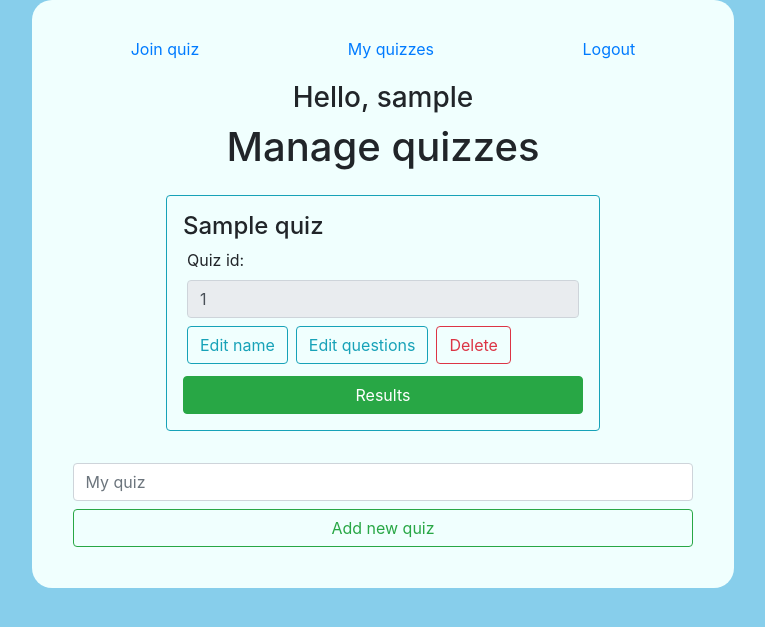
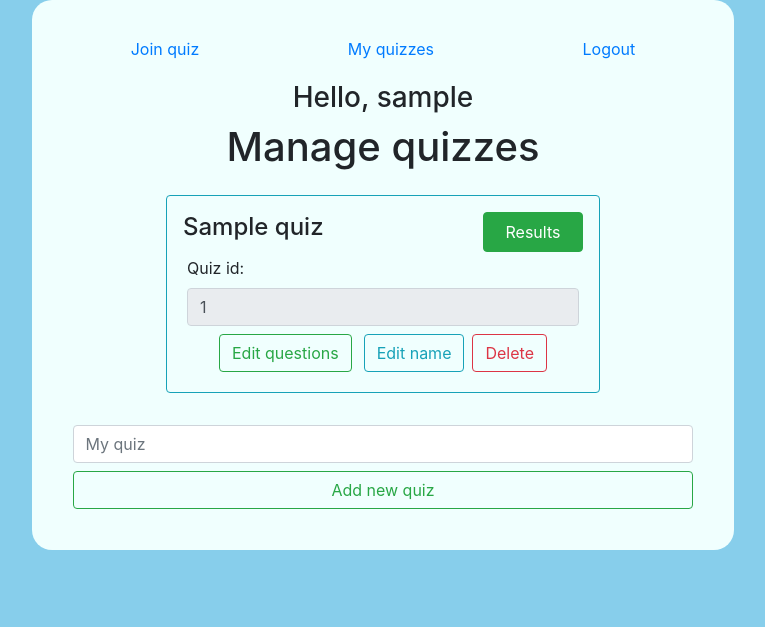
Before and after one commit to Vla4is/quiz_platform, a Flask app: page /manage in a window 1280 px wide. Shown: the top 627 px of the page, without its empty margins (257-1022 px from the left). Run offline with Flask 3, Linux system fonts and the light colour scheme; a user stored in the database is signed in; tables that the repository leaves empty hold one stand-in row (values such as "Sample post").

Commit message:
UX and UI improvements

```diff
--- a/website/quiz.py
+++ b/website/quiz.py
@@ -4,6 +4,7 @@ from . import db
 from .helpers import DisplayMessages
 from .models import Quiz, Question, Answer
 import json
+
 
 quiz = Blueprint ('quiz', __name__)
 
@@ -24,7 +25,7 @@ def manage ():
             newQuiz = Quiz (title = data, user_id = current_user.id)
             db.session.add (newQuiz)
             db.session.commit ()
-            forScripts = dm.green ("Quiz added successfully")
+            return redirect(url_for('quiz.edit_questions', quizid=newQuiz.id))
 
         elif (request.form.get ("edit_quizname")):
             quiz_id = request.form.get ("quiz_id")
@@ -83,8 +84,8 @@ def edit_questions ():
                 new_question = Question (quiz_id = quiz_id, content = question, user_id = current_user.id)
                 db.session.add (new_question)
                 db.session.commit ()
-                session ['for_scripts'] = dm.green ("Question added successfully")
-                return redirect(url_for('quiz.edit_questions', quizid=quiz_id))
+                return redirect(url_for('quiz.edit_answers', questionid=new_question.id))
+
             else:
                 forScripts = dm.red ("Wrong input")
             ###END OF ADD NEW QUIZ
--- a/website/static/script.js
+++ b/website/static/script.js
@@ -75,6 +75,7 @@ function editNameClick (id) {
     document.getElementsByClassName("edit_name") [id].style.display = "inline-block";
     document.getElementsByClassName ("submit_name") [id].style.display = "inline-block";
     document.getElementsByClassName ("editname_button") [id].style.display = "none";
+    document.getElementById ("quizaddform").style.display = "none"
 }
 
 function editQuestionClick (id) {
@@ -82,6 +83,8 @@ function editQuestionClick (id) {
     document.getElementsByClassName("edit_content") [id].style.display = "inline-block";
     document.getElementsByClassName ("submit_content") [id].style.display = "inline-block";
     document.getElementsByClassName ("edit_question_button") [id].style.display = "none";
+    document.getElementById ("addquestionform").style.display = 'none'
+
 }
 
 function deleteQuiz (quiz_id) {
--- a/website/static/style.css
+++ b/website/static/style.css
@@ -75,7 +75,10 @@ body {
 
     display: flex;
     flex-direction: row;
-    width: 400px;
+
+    justify-content: center;
+    min-width: 400px; /* Set the minimum width to 400px */
+    width: auto;
     /* height: 50px; */
 }
 
@@ -97,3 +100,19 @@ body {
     flex-direction: column;
     align-items: center;
 }
+
+.row-with-results {
+    display: flex;
+    flex-direction: row;
+    justify-content: space-between;
+    align-items: center;
+}
+.resultsButton {
+    height: 40px;
+    width:100px;
+}
+
+.quiztitles {
+    width:auto;
+    max-width: 950px;
+}
--- a/website/templates/manage.html
+++ b/website/templates/manage.html
@@ -10,23 +10,28 @@
 
 {% for quiz in user.quizzes %}
     <form class="border border-info m-3 p-3 rounded quiz" method="POST" >
-        <h4>{{quiz.title}}</h4>
+        <div class="row-with-results">
+        <h4 class="quiztitles">{{quiz.title}}</h4>
+        <button type="button" class="btn btn-success btn-block resultsButton ml-4" onclick="goToQuizResults ({{quiz.id}})">Results</button>
+
+        </div>
+
         <input type="text" class="form-control w-100 edit_name" name="edit_quizname" value="{{quiz.title}}" id ="edit_name">
         <div class = "m-1"><label for="quiz_id">Quiz id:</label><input type="text" class ="form-control" name="quiz_id" value="{{quiz.id}}" readonly></div>
+        <button class="btn btn-outline-success m-1 submit_name btn-block" id ="submit_name" onclick="">Submit</button>
         <div class="buttonset">
-        <button class="btn btn-outline-success m-1 submit_name" id ="submit_name" onclick="">Submit</button>
+        <button class="btn btn-outline-success m-1 editquestions-button mr-2" onclick = "editQuestions({{quiz.id}})">Edit questions</button>
+
         <button class="btn btn-outline-info m-1 editname_button" onclick ="editNameClick ({{loop.index}})" id="editname_button">Edit name</button>
-        <button class="btn btn-outline-info m-1 editquestions-button" onclick = "editQuestions({{quiz.id}})">Edit questions</button>
-        <button class="btn btn-outline-danger m-1 delete_button" onclick ="deleteQuiz ({{quiz.id}})">Delete</button>
+        <button class="btn btn-outline-danger m-1 delete_button " onclick ="deleteQuiz ({{quiz.id}})">Delete</button>
         </div>
-        <button type="button" class="btn btn-success mt-2 btn-block resultsButton" onclick="goToQuizResults ({{quiz.id}})">Results</button>
 
     </form>
     <script>defaultManageSettings ({{loop.index}})</script>
     {%endfor%}
 
 
-<form action="" class ="w-100 p-3" method="post">
+<form action="" class ="w-100 p-3" method="post" id ="quizaddform">
     <input type="text" class="form-control w-100" name="quizname" placeholder="My quiz">
     <button type="submit" class="btn btn-outline-success mt-2 btn-block">Add new quiz</button>
 
--- a/website/templates/results.html
+++ b/website/templates/results.html
@@ -8,7 +8,7 @@
 
 <h1 class="msd">Results</h1>
 
-        <h3>{{quiz.title}}</h3>
+        <h3 class="quiztitles">{{quiz.title}}</h3>
         <button class="btn btn-outline-danger" onclick ="deleteResult('all', {{quiz.id}}, 1)">Delete all results</button>
         {%for result in results%}
     <div class="sanswer" id="sanswer">
```
Also changed, not shown: website/templates/edit-answers.html (+5 -5 lines), website/templates/edit-questions.html (+8 -6 lines).
